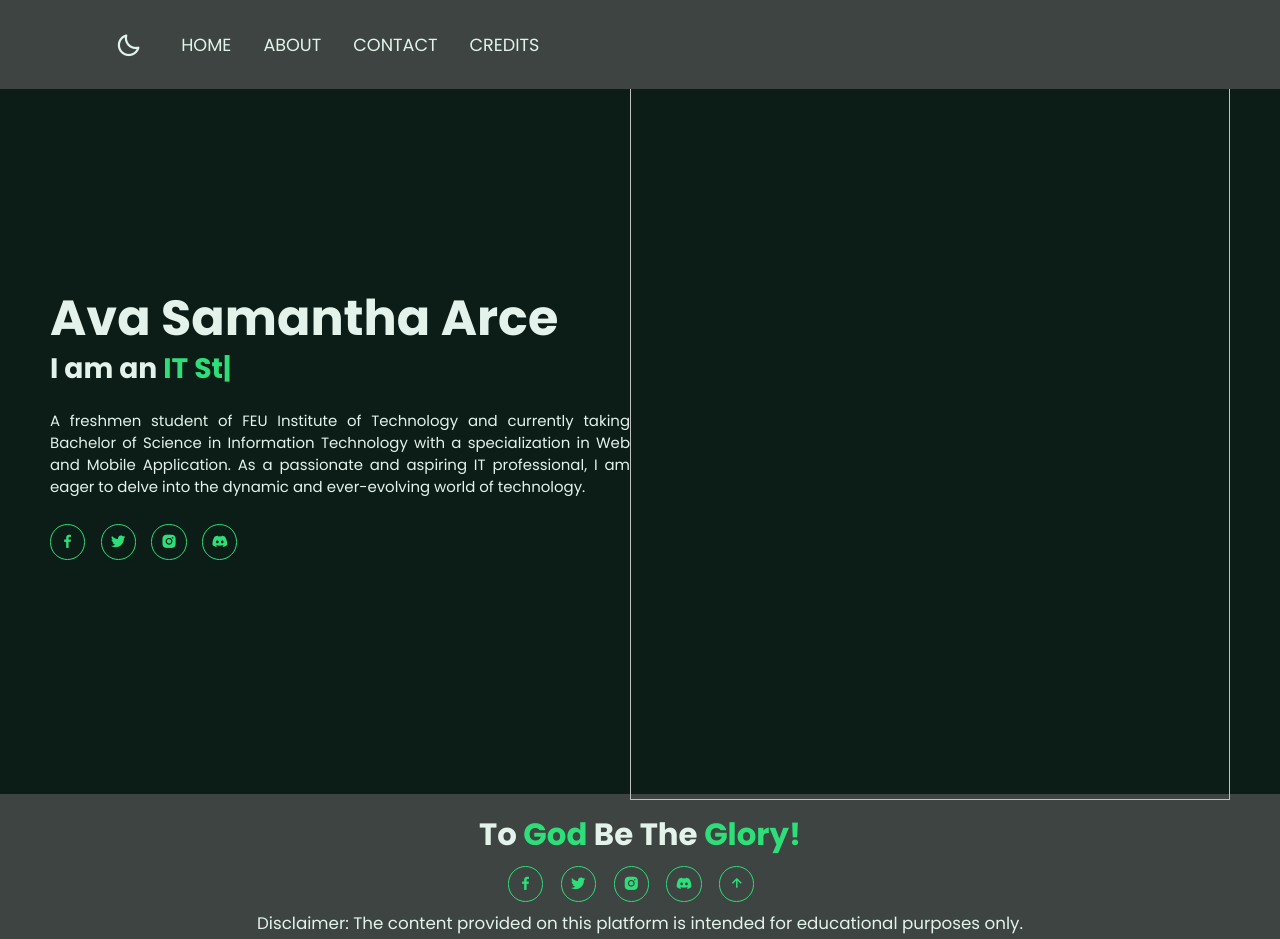
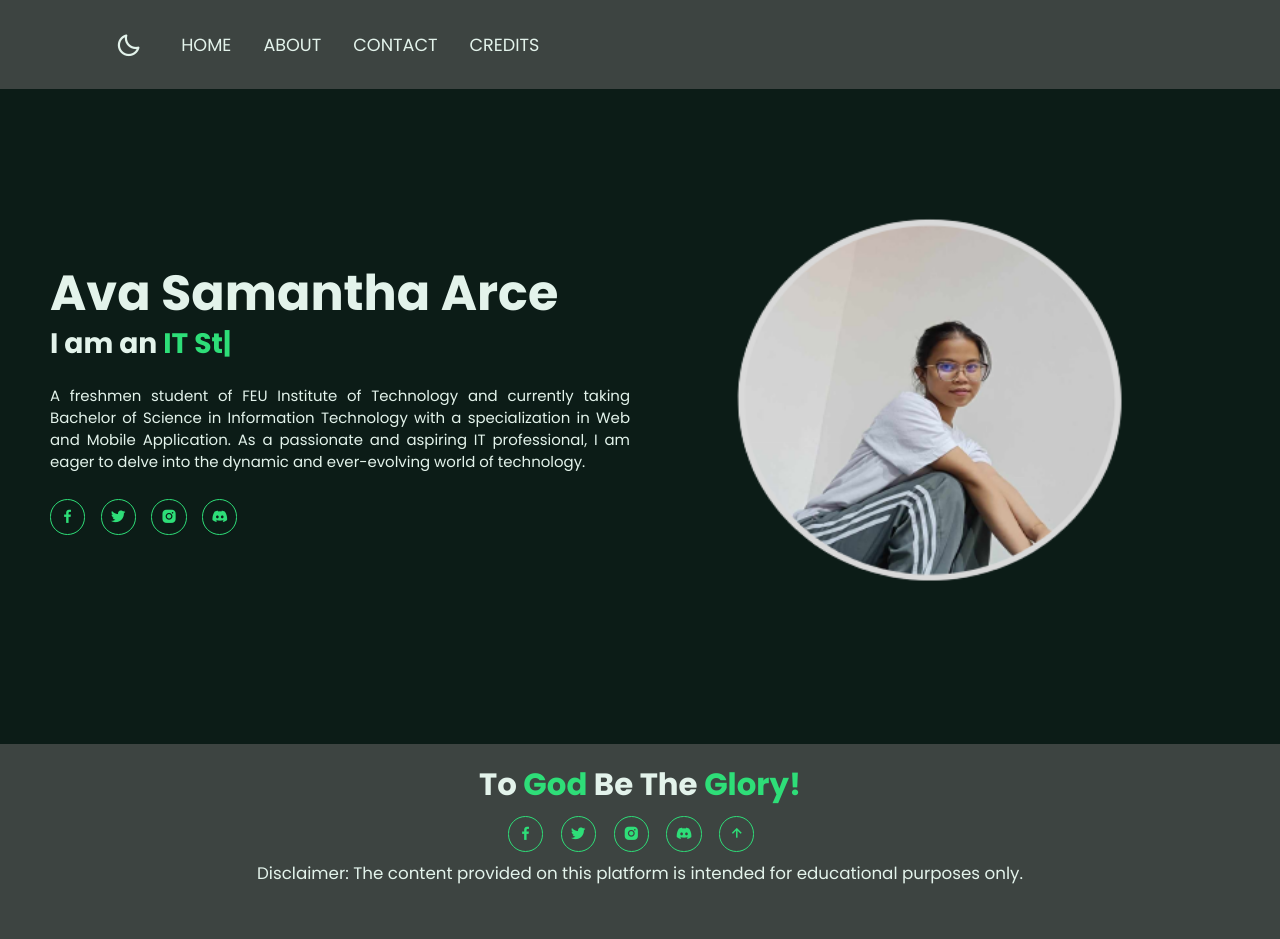
Before and after one commit to naiahhh/ANIMATION, a plain HTML site: page animation.html in a window 1280 px wide. After the commit the page ends 904 px from the top, so only its background shows below. Drawn offline with nearby package versions, Linux system fonts and the light colour scheme.

Commit message:
Update animation.html

```diff
--- a/animation.html
+++ b/animation.html
@@ -41,7 +41,7 @@
         </div>
 
         <div class="h-img">
-            <img src="img/homepic (2).png">
+            <img src="homepic (2).png">
         </div>
 
     </section>
```
